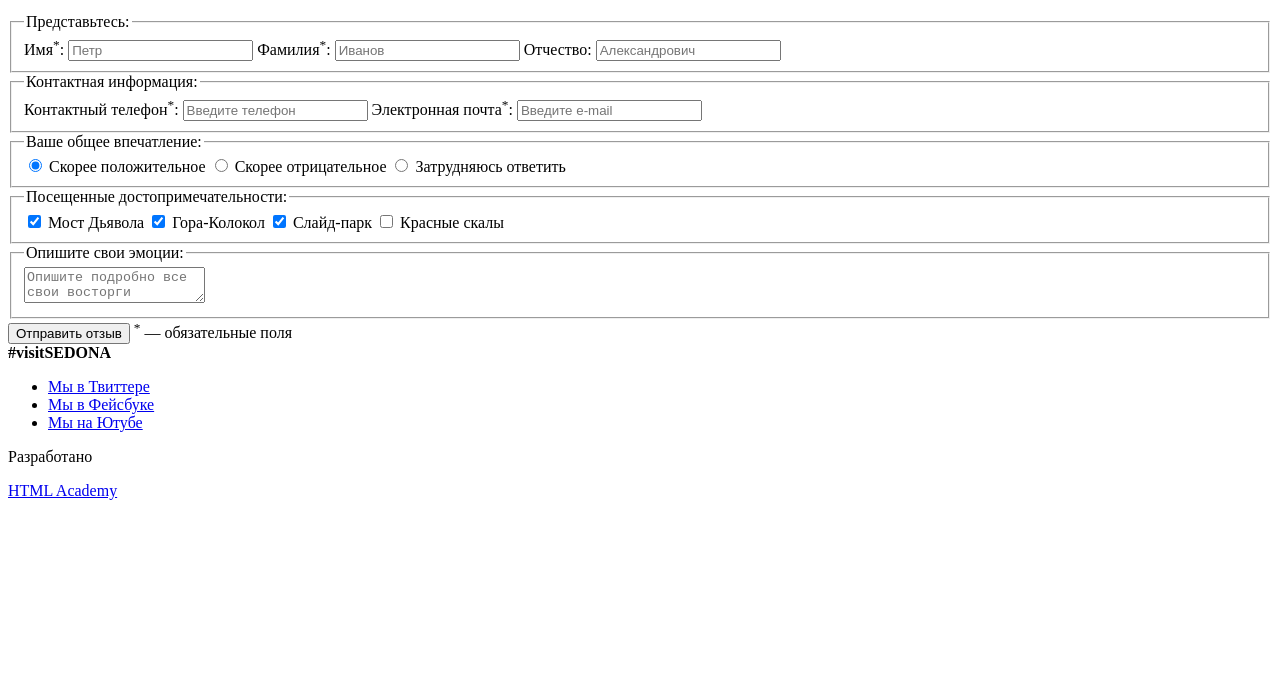
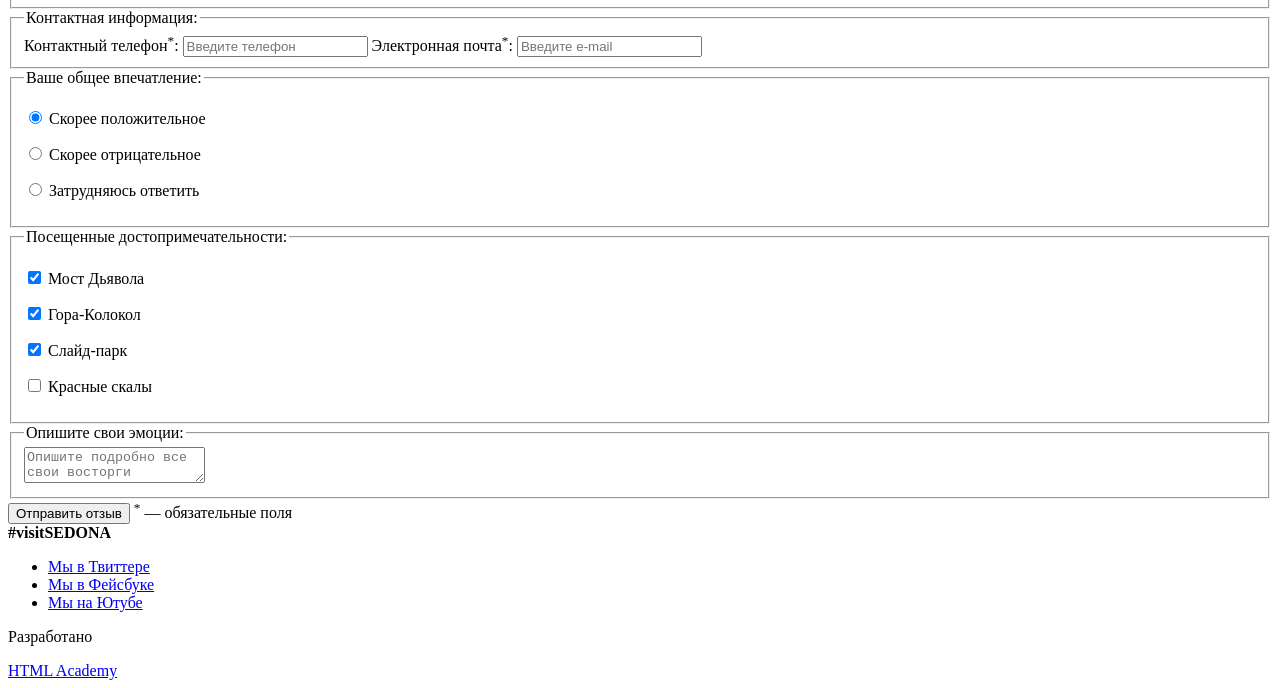
Before and after one commit to Asya-ya/499465-sedona-21, a website: page source/form.html in a window 1280 px wide. Shown: the part 416-1104 px from the top of the page. Before the commit the page ends 924 px from the top, so only its background shows below. Drawn offline with Linux system fonts and the light colour scheme.

Commit message:
Исправляет замечания на странице формы

```diff
--- a/source/form.html
+++ b/source/form.html
@@ -6,7 +6,7 @@
 </head>
 <body>
   <header class="page-header">
-    <a class="page-header__logo">
+    <a href="index.html" class="page-header__logo">
       <img src="https://via.placeholder.com/102x84" width="102" height="84" alt="Логотип Седоны">
     </a>
 
@@ -25,7 +25,7 @@
             <a href="catalog.html">Фото и видео</a>
           </li>
 
-          <li class="main-nav__item">
+          <li class="main-nav__item main-nav__item--current">
             <a>Форма отзыва</a>
           </li>
 
@@ -38,7 +38,6 @@
   </header>
 
   <main class="page-main">
-    <h1 class="visually-hidden">Форма отзыва</h1>
 
     <div class="form-intro wrapper">
         <img class="form-intro__text" src="https://via.placeholder.com/229x39" width="229" height="39" alt="Sedona">
@@ -47,7 +46,7 @@
     <section class="review">
       <div class="wrapper">
         <header class="review__header">
-          <h2 class="review__title">Оставьте свой отзыв</h2>
+          <h1 class="review__title">Оставьте свой отзыв</h1>
 
           <p class="review__header-text">Помогите нашим отелям стать лучше! оставьте отзыв о них, а также о посещенных вами достопримечательностях</p>
         </header>
@@ -89,51 +88,44 @@
           <fieldset class="form__rating">
             <legend class="form__legend">Ваше общее впечатление:</legend>
 
-            <label class="form__value">
-              <span class="form__radio-indicator"></span>
-              <input class="form__radio" type="radio" name="rating" value="positive" checked>
-              Скорее положительное
-            </label>
+            <p class="form__value">
+              <input class="form__radio visually-hidden" id="rating-1" type="radio" name="rating" value="positive" checked>
+              <label for="rating-1">Скорее положительное</label>
+            </p>
 
-            <label class="form__value">
-              <span class="form__radio-indicator"></span>
-              <input class="form__radio" type="radio" name="rating" value="negative">
-              Скорее отрицательное
-            </label>
+            <p class="form__value">
+              <input class="form__radio visually-hidden" id="rating-2" type="radio" name="rating" value="negative">
+              <label for="rating-2">Скорее отрицательное</label>
+            </p>
 
-            <label class="form__value">
-              <span class="form__radio-indicator"></span>
-              <input class="form__radio" type="radio" name="rating" value="doubt">
-              Затрудняюсь ответить
-            </label>
+            <p class="form__value">
+              <input class="form__radio visually-hidden" id="rating-3" type="radio" name="rating" value="doubt">
+              <label for="rating-3">Затрудняюсь ответить</label>
+            </p>
           </fieldset>
 
           <fieldset class="form__attractions">
             <legend class="form__legend">Посещенные достопримечательности:</legend>
 
-            <label class="form__value">
-              <span class="form__check-indicator"></span>
-              <input class="form__check" type="checkbox" name="attraction" value="bridge-of-devil" checked>
-              Мост Дьявола
-            </label>
+            <p class="form__value">
+              <input class="form__check" id="attracrion-1" type="checkbox" name="attraction" value="bridge-of-devil" checked>
+              <label for="attracrion-1">Мост Дьявола</label>
+            </p>
 
-            <label class="form__value">
-              <span class="form__check-indicator"></span>
-              <input class="form__check" type="checkbox" name="attraction" value="mount-bell" checked>
-              Гора-Колокол
-            </label>
+            <p class="form__value">
+              <input class="form__check" id="attracrion-2" type="checkbox" name="attraction" value="mount-bell" checked>
+              <label for="attracrion-2">Гора-Колокол</label>
+            </p>
 
-            <label class="form__value">
-              <span class="form__check-indicator"></span>
-              <input class="form__check" type="checkbox" name="attraction" value="slide-park" checked>
-              Слайд-парк
-            </label>
+            <p class="form__value">
+              <input class="form__check" id="attracrion-3" type="checkbox" name="attraction" value="slide-park" checked>
+              <label for="attracrion-3">Слайд-парк</label>
+            </p>
 
-            <label class="form__value">
-              <span class="form__check-indicator"></span>
-              <input class="form__check" type="checkbox" name="attraction" value="red-rocks">
-              Красные скалы
-            </label>
+            <p class="form__value">
+              <input class="form__check" id="attracrion-4" type="checkbox" name="attraction" value="red-rocks">
+              <label for="attracrion-4">Красные скалы</label>
+            </p>
           </fieldset>
 
           <fieldset class="form__text">
```
